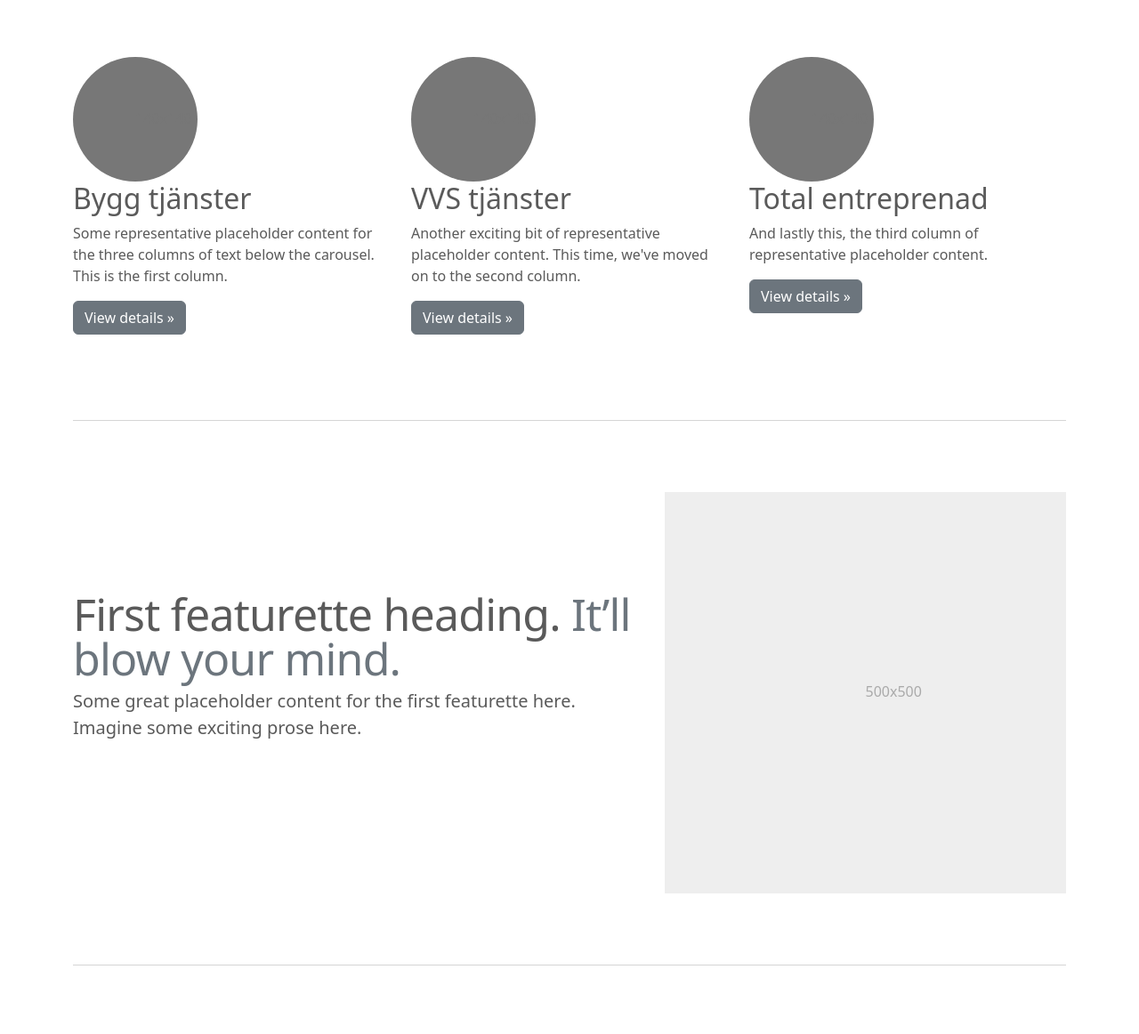
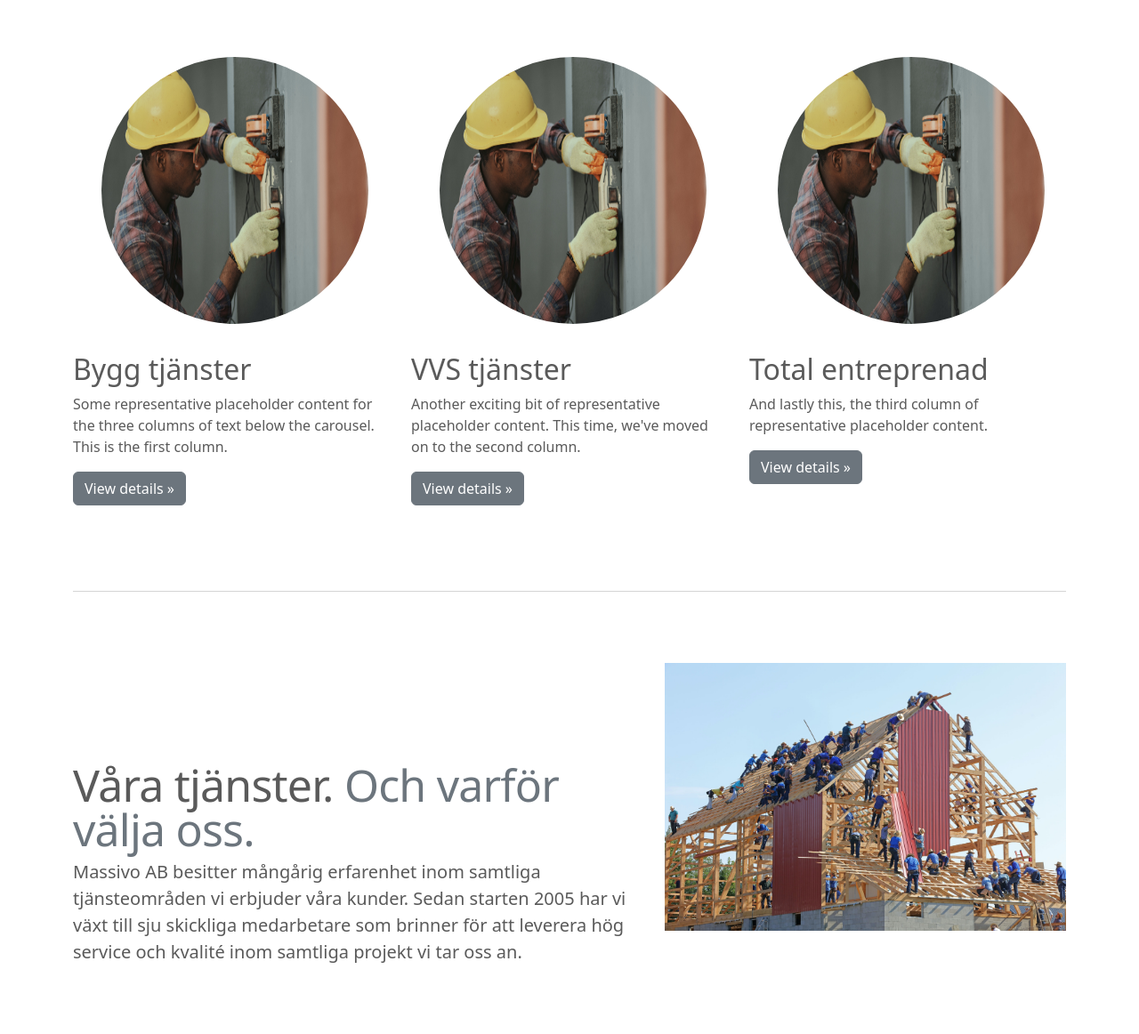
Before and after one commit to DJendryczka/massivo, a plain HTML site: page index.html in a window 1280 px wide. Shown: the part 648-1810 px from the top of the page at 89% size. Drawn offline with nearby package versions, Linux system fonts and the light colour scheme.

Commit message:
add ex pics

```diff
--- a/carousel.css
+++ b/carousel.css
@@ -80,3 +80,14 @@ body {
     margin-top: 7rem;
   }
 }
+
+.round-img{
+  width: 300px;
+  height: 300px;
+  border-radius: 50%;
+  margin: 0 2rem 2rem 2rem;
+}
+.about-img{
+  width: 100%;
+
+}
--- a/index.html
+++ b/index.html
@@ -11,7 +11,7 @@
       integrity="sha384-rbsA2VBKQhggwzxH7pPCaAqO46MgnOM80zW1RWuH61DGLwZJEdK2Kadq2F9CUG65"
       crossorigin="anonymous"
     />
-    <link rel="stylesheet" href="carousel.css">
+    <link rel="stylesheet" href="carousel.css" />
   </head>
   <body>
     <nav class="navbar navbar-expand-lg bg-light sticky-top">
@@ -34,11 +34,11 @@
               <a class="nav-link active" aria-current="page" href="#">HEM</a>
             </li>
             <li class="nav-item">
-              <a class="nav-link" href="#">OM OSS</a>
+              <a class="nav-link" href="#about">OM OSS</a>
             </li>
 
             <li class="nav-item">
-              <a class="nav-link" href="#">TJÄNSTER</a>
+              <a class="nav-link" href="#services">TJÄNSTER</a>
             </li>
           </ul>
         </div>
@@ -95,7 +95,11 @@
           </div>
         </div>
         <div class="carousel-item">
-          <img src="images/randy-fath-ymf4_9Y9S_A-unsplash.jpg" class="d-block w-100" alt="..." />
+          <img
+            src="images/randy-fath-ymf4_9Y9S_A-unsplash.jpg"
+            class="d-block w-100"
+            alt="..."
+          />
           <div class="carousel-caption d-none d-md-block">
             <h5>Alltid nöjda kunder</h5>
             <p>Tu zdiecie i wypowiedz jakiegos klienta.</p>
@@ -126,25 +130,15 @@
   ================================================== -->
     <!-- Wrap the rest of the page in another container to center all the content. -->
 
-    <div class="container ">
+    <div class="container">
       <!-- Three columns of text below the carousel -->
       <div class="row">
         <div class="col-lg-4">
-          <svg
-            class="bd-placeholder-img rounded-circle"
-            width="140"
-            height="140"
-            xmlns="http://www.w3.org/2000/svg"
-            role="img"
-            aria-label="Placeholder: 140x140"
-            preserveAspectRatio="xMidYMid slice"
-            focusable="false"
-          >
-            <title>BYGG</title>
-            <rect width="100%" height="100%" fill="#777" />
-            <text x="50%" y="50%" fill="#777" dy=".3em">140x140</text>
-          </svg>
-
+          <img
+            src="images/emmanuel-ikwuegbu-_2AlIm-F6pw-unsplash.jpg"
+            alt=""
+            class="round-img"
+          />
           <h2 class="fw-normal">Bygg tjänster</h2>
           <p>
             Some representative placeholder content for the three columns of
@@ -154,21 +148,11 @@
         </div>
         <!-- /.col-lg-4 -->
         <div class="col-lg-4">
-          <svg
-            class="bd-placeholder-img rounded-circle"
-            width="140"
-            height="140"
-            xmlns="http://www.w3.org/2000/svg"
-            role="img"
-            aria-label="Placeholder: 140x140"
-            preserveAspectRatio="xMidYMid slice"
-            focusable="false"
-          >
-            <title>Placeholder</title>
-            <rect width="100%" height="100%" fill="#777" />
-            <text x="50%" y="50%" fill="#777" dy=".3em">140x140</text>
-          </svg>
-
+          <img
+            src="images/emmanuel-ikwuegbu-_2AlIm-F6pw-unsplash.jpg"
+            alt=""
+            class="round-img"
+          />
           <h2 class="fw-normal">VVS tjänster</h2>
           <p>
             Another exciting bit of representative placeholder content. This
@@ -178,21 +162,11 @@
         </div>
         <!-- /.col-lg-4 -->
         <div class="col-lg-4">
-          <svg
-            class="bd-placeholder-img rounded-circle"
-            width="140"
-            height="140"
-            xmlns="http://www.w3.org/2000/svg"
-            role="img"
-            aria-label="Placeholder: 140x140"
-            preserveAspectRatio="xMidYMid slice"
-            focusable="false"
-          >
-            <title>Placeholder</title>
-            <rect width="100%" height="100%" fill="#777" />
-            <text x="50%" y="50%" fill="#777" dy=".3em">140x140</text>
-          </svg>
-
+          <img
+            src="images/emmanuel-ikwuegbu-_2AlIm-F6pw-unsplash.jpg"
+            alt=""
+            class="round-img"
+          />
           <h2 class="fw-normal">Total entreprenad</h2>
           <p>
             And lastly this, the third column of representative placeholder
@@ -208,32 +182,26 @@
 
       <hr class="featurette-divider" />
 
-      <div class="row featurette">
+      <div class="row featurette" id="services">
         <div class="col-md-7">
           <h2 class="featurette-heading fw-normal lh-1">
-            First featurette heading.
-            <span class="text-muted">It’ll blow your mind.</span>
+            Våra tjänster.
+            <span class="text-muted">Och varför välja oss.</span>
           </h2>
           <p class="lead">
-            Some great placeholder content for the first featurette here.
-            Imagine some exciting prose here.
+            Massivo AB besitter mångårig erfarenhet inom
+            samtliga tjänsteområden vi erbjuder våra kunder. Sedan starten 2005
+            har vi växt till sju skickliga medarbetare som brinner för att
+            leverera hög service och kvalité inom samtliga projekt vi tar oss
+            an.
           </p>
         </div>
         <div class="col-md-5">
-          <svg
-            class="bd-placeholder-img bd-placeholder-img-lg featurette-image img-fluid mx-auto"
-            width="500"
-            height="500"
-            xmlns="http://www.w3.org/2000/svg"
-            role="img"
-            aria-label="Placeholder: 500x500"
-            preserveAspectRatio="xMidYMid slice"
-            focusable="false"
-          >
-            <title>Placeholder</title>
-            <rect width="100%" height="100%" fill="#eee" />
-            <text x="50%" y="50%" fill="#aaa" dy=".3em">500x500</text>
-          </svg>
+          <img
+            src="images/randy-fath-ymf4_9Y9S_A-unsplash.jpg"
+            alt=""
+            class="about-img"
+          />
         </div>
       </div>
 
@@ -242,30 +210,19 @@
       <div class="row featurette">
         <div class="col-md-7 order-md-2">
           <h2 class="featurette-heading fw-normal lh-1">
-            Oh yeah, it’s that good.
-            <span class="text-muted">See for yourself.</span>
+            Har du planer för ny projekt?
+            <span class="text-muted">Vi kan förverkliga den.</span>
           </h2>
           <p class="lead">
-            Another featurette? Of course. More placeholder content here to give
-            you an idea of how this layout would work with some actual
-            real-world content in place.
+            Tillsammans med kunden tar vi fram realistiska deadlines som tillåter oss att leverera utan att kompromissa på slutresultatet. Vi besitter ett brett nätverk av lokala företag och leverantörer och kan därmed erbjuda totalentreprenad på alla våra tjänster. Behöver du rådgivning eller har frågor kring ditt nästa projekt? Då är du mer än välkommen att ringa oss för konsultation
           </p>
         </div>
         <div class="col-md-5 order-md-1">
-          <svg
-            class="bd-placeholder-img bd-placeholder-img-lg featurette-image img-fluid mx-auto"
-            width="500"
-            height="500"
-            xmlns="http://www.w3.org/2000/svg"
-            role="img"
-            aria-label="Placeholder: 500x500"
-            preserveAspectRatio="xMidYMid slice"
-            focusable="false"
-          >
-            <title>Placeholder</title>
-            <rect width="100%" height="100%" fill="#eee" />
-            <text x="50%" y="50%" fill="#aaa" dy=".3em">500x500</text>
-          </svg>
+          <img
+            src="images/randy-fath-ymf4_9Y9S_A-unsplash.jpg"
+            alt=""
+            class="about-img"
+          />
         </div>
       </div>
 
@@ -274,30 +231,18 @@
       <div class="row featurette">
         <div class="col-md-7">
           <h2 class="featurette-heading fw-normal lh-1">
-            And lastly, this one. <span class="text-muted">Checkmate.</span>
+            Våra tjänster består av. <span class="text-muted"></span>
           </h2>
           <p class="lead">
-            And yes, this is the last block of representative placeholder
-            content. Again, not really intended to be actually read, simply here
-            to give you a better view of what this would look like with some
-            actual content. Your content.
+            Lorem, ipsum dolor sit amet consectetur adipisicing elit. Praesentium nostrum laudantium quidem aut ad alias inventore minus tempora esse ipsa.
           </p>
         </div>
         <div class="col-md-5">
-          <svg
-            class="bd-placeholder-img bd-placeholder-img-lg featurette-image img-fluid mx-auto"
-            width="500"
-            height="500"
-            xmlns="http://www.w3.org/2000/svg"
-            role="img"
-            aria-label="Placeholder: 500x500"
-            preserveAspectRatio="xMidYMid slice"
-            focusable="false"
-          >
-            <title>Placeholder</title>
-            <rect width="100%" height="100%" fill="#eee" />
-            <text x="50%" y="50%" fill="#aaa" dy=".3em">500x500</text>
-          </svg>
+          <img
+            src="images/randy-fath-ymf4_9Y9S_A-unsplash.jpg"
+            alt=""
+            class="about-img"
+          />
         </div>
       </div>
 
@@ -311,7 +256,7 @@
     <footer class="container">
       <p class="float-end"><a href="#">Back to top</a></p>
       <p>
-        &copy; 2017–2022 Company, Inc. &middot; <a href="#">Privacy</a> &middot;
+        &copy; 2023 MASSIVO AB. &middot; <a href="#">Privacy</a> &middot;
         <a href="#">Terms</a>
       </p>
     </footer>
```
